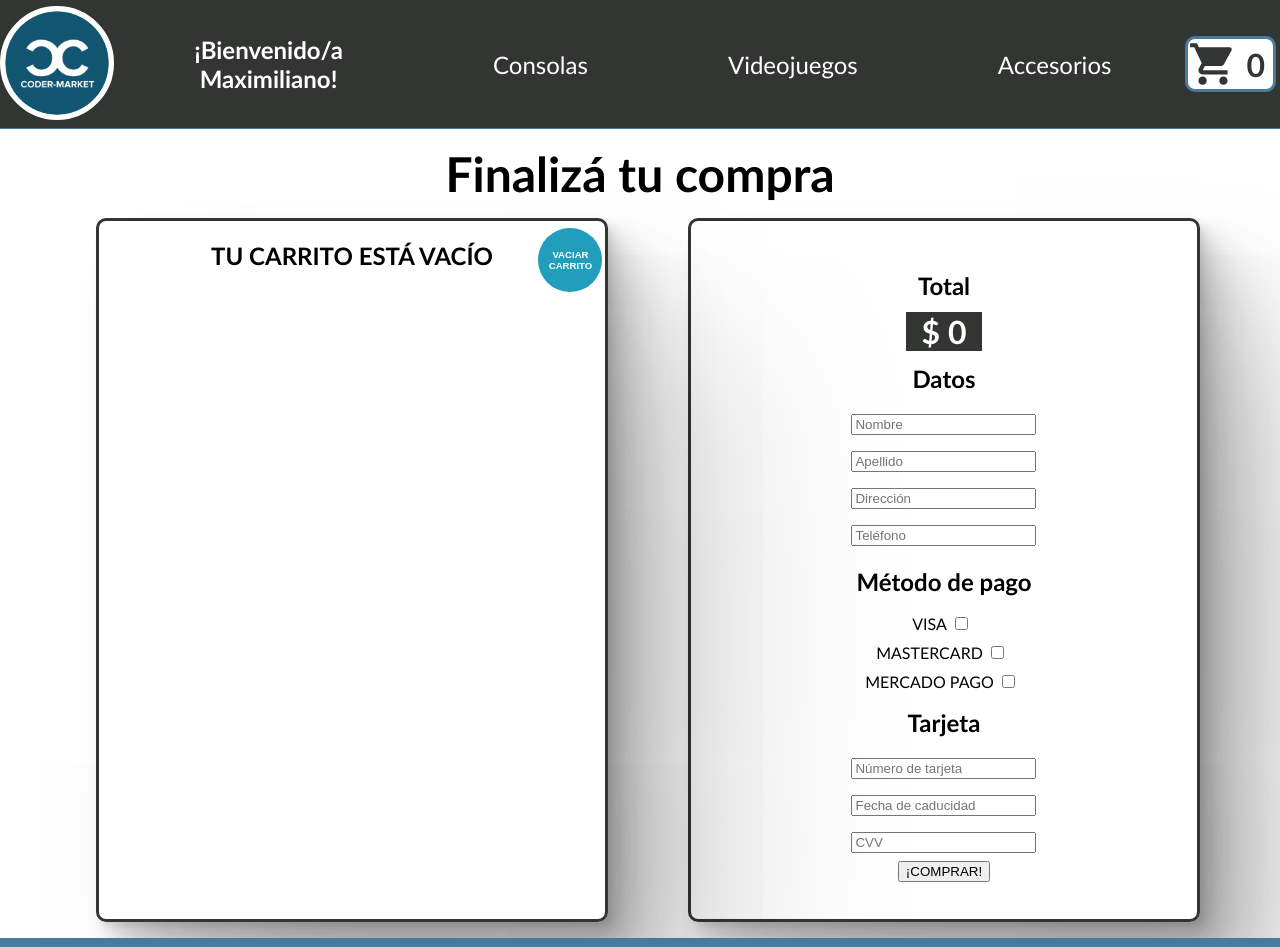
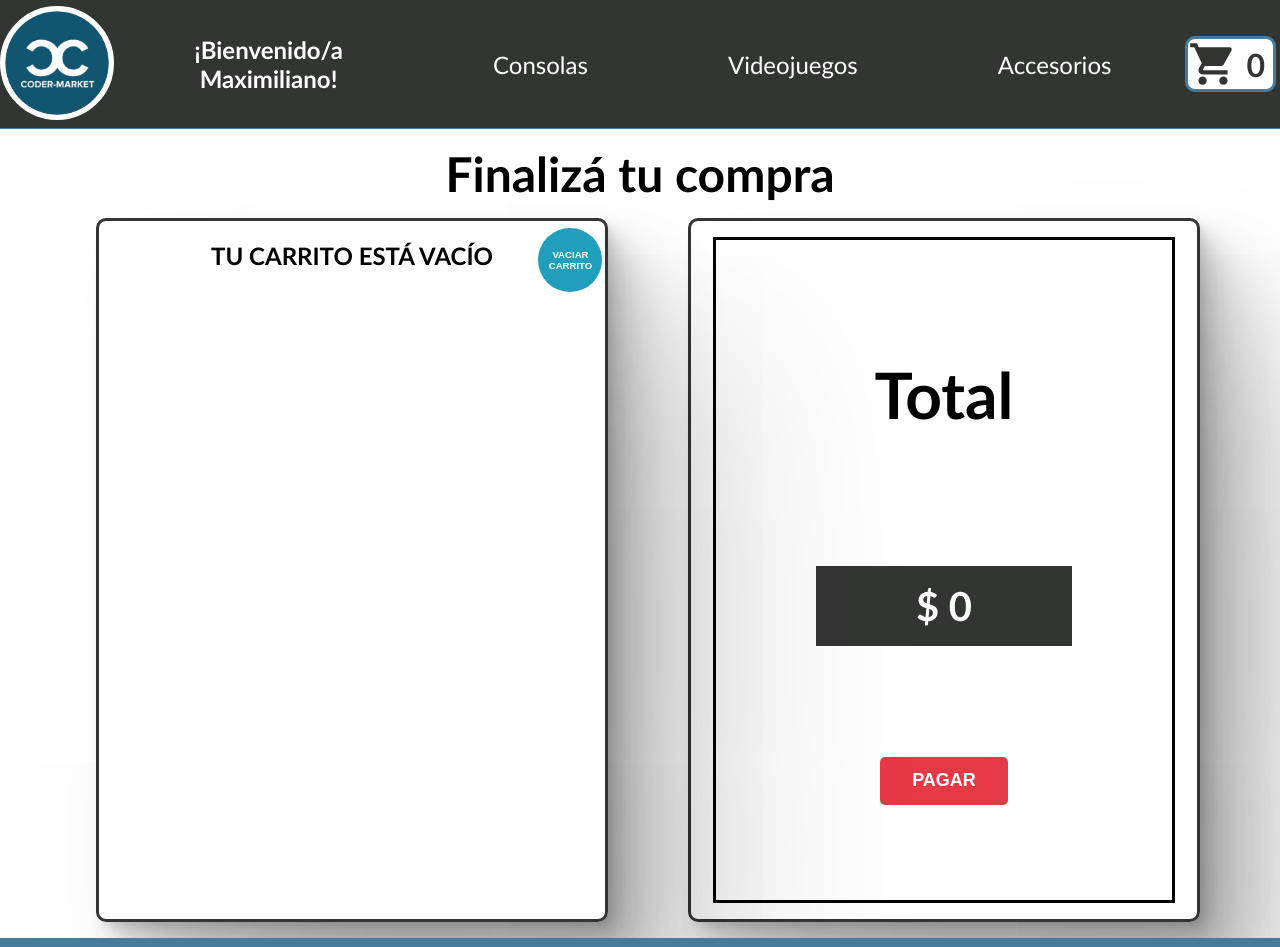
Before and after one commit to Correeee/Ecommerce-MaximilianoCorrea, a React (Create React App) app: page /cart in a window 1280 px wide. Shown: the top 947 px of the page. Built offline with nearby package versions, Linux system fonts and the light colour scheme.

Commit message:
Funciones de carrito finalizadas

```diff
--- a/src/App.css
+++ b/src/App.css
@@ -547,18 +547,45 @@ h3{
 form{
   display: flex;
   flex-direction: column;
-  justify-content: center;
+  justify-content: space-evenly;
   align-items: center;
   height: 100% ;
   width: 90%;
-}
-
-input{
-  margin: 0.5rem 0.5rem;
+  border: 3px solid black;
 }
 
 .pay__titles{
-  margin: 0.8rem 0;
+  font-size: 4rem;
+}
+
+.total{
+  display: flex;
+  flex-direction: column;
+  justify-content: center;
+  align-items: center;
+  width: 14rem;
+  height: 5rem;
+  margin: 1rem 0;
+  font-size: 2.5rem;
+}
+
+.btn__buy{
+  width: 8rem;
+  height: 3rem;
+  text-align: center;
+  margin: 2rem 0;
+  font-size: large;
+  font-weight: bold;
+  color: white;
+  background-color: var(--color-rojo);
+  border: none;
+  border-radius: 5px;
+  cursor: pointer;
+  transition: 0.2s;
+}
+
+.btn__buy:hover{
+  background-color: var(--color-azul);
 }
 
 
--- a/src/components/Cart.js
+++ b/src/components/Cart.js
@@ -40,7 +40,7 @@ export default function Cart() {
                                 <img src={producto.url} className='img__cart'/>
                                 <p>{producto.description}</p>
                                 <h3>Cantidad: {producto.quantity}</h3>
-                                <p>{producto.price}</p>
+                                <p>$ {producto.price}</p>
                                 <button id='btn_eliminar' onClick={remove} value={producto.id}>Eliminar</button>
                                 </div>
                         }) : <h2>TU CARRITO ESTÁ VACÍO</h2>}
@@ -49,21 +49,7 @@ export default function Cart() {
                         <form action="">
                             <h2 className='pay__titles'>Total</h2>
                                 <h3 className='total' id={animation}>$ {total}</h3>
-                            <h2 className='pay__titles'>Datos</h2>
-                                    <input name='nombre' type="text" placeholder='Nombre'/>
-                                    <input name='apellido' type="text" placeholder='Apellido'/>
-                                    <input name='dirección' type="text" placeholder='Dirección'/>
-                                    <input name='teléfono' type="text" placeholder='Teléfono'/>
-                            <h2 className='pay__titles'>Método de pago</h2>
-                                    <label htmlFor="">VISA<input type="checkbox" name="visa" id=""/></label>
-                                    <label htmlFor="">MASTERCARD<input type="checkbox" name="mastercard" id=""/></label>
-                                    <label htmlFor="">MERCADO PAGO<input type="checkbox" name="mercado pago" id=""/></label>
-                            <h2 className='pay__titles'>Tarjeta</h2>
-                                <input type="number" name="numero de tarjeta" id="" maxLength={1} placeholder='Número de tarjeta'/>
-                                <input type="number" name="fecha de caducidad" id="" maxLength={1} placeholder='Fecha de caducidad'/>
-                                <input type="number" name="cvv" id="" maxLength={1} placeholder='CVV'/>
-
-                                <button type="submit">¡COMPRAR!</button>
+                                <button type="submit" className='btn__buy'>PAGAR</button>
                         </form>
                     </div>
                 </div>
```
